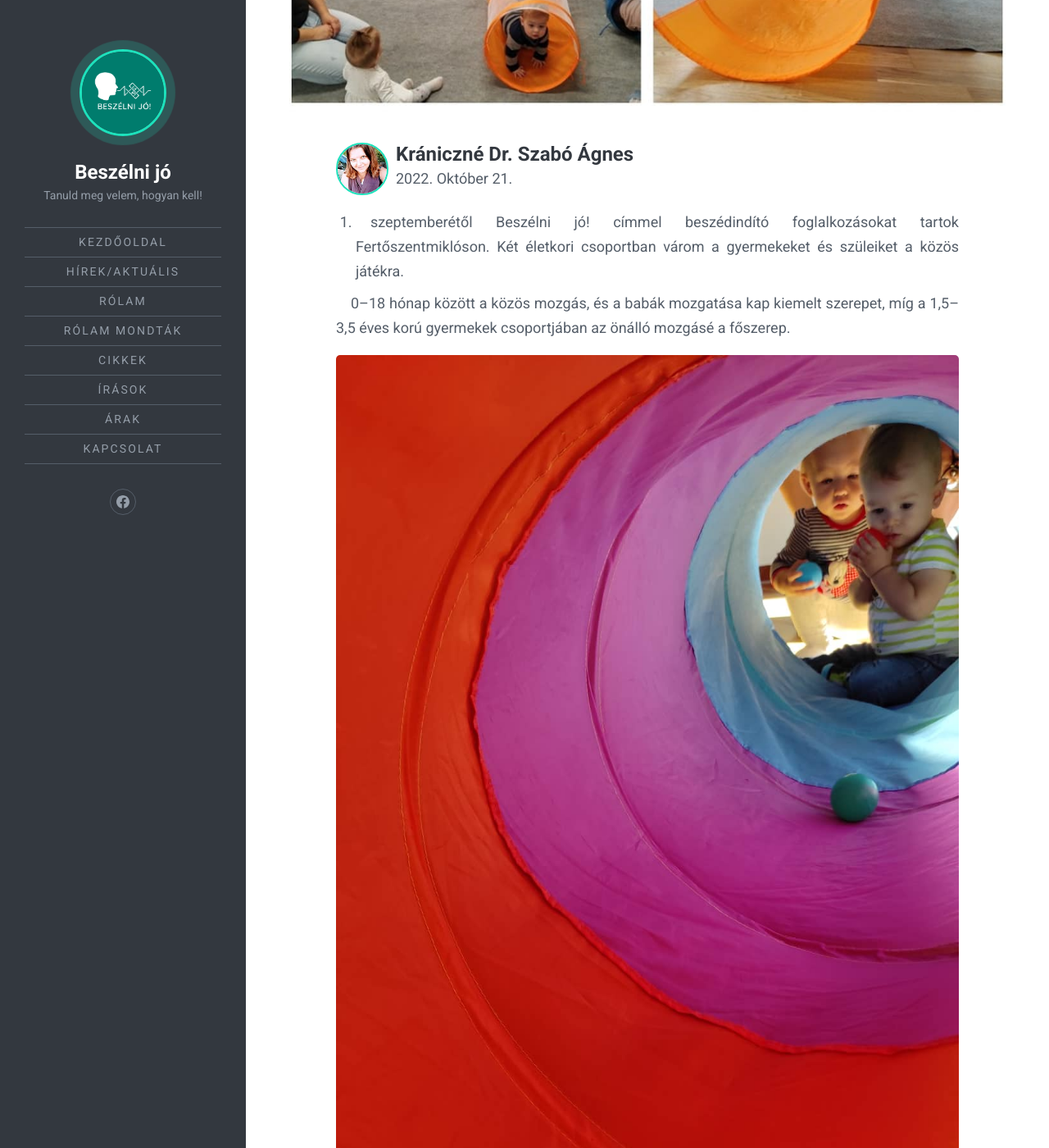
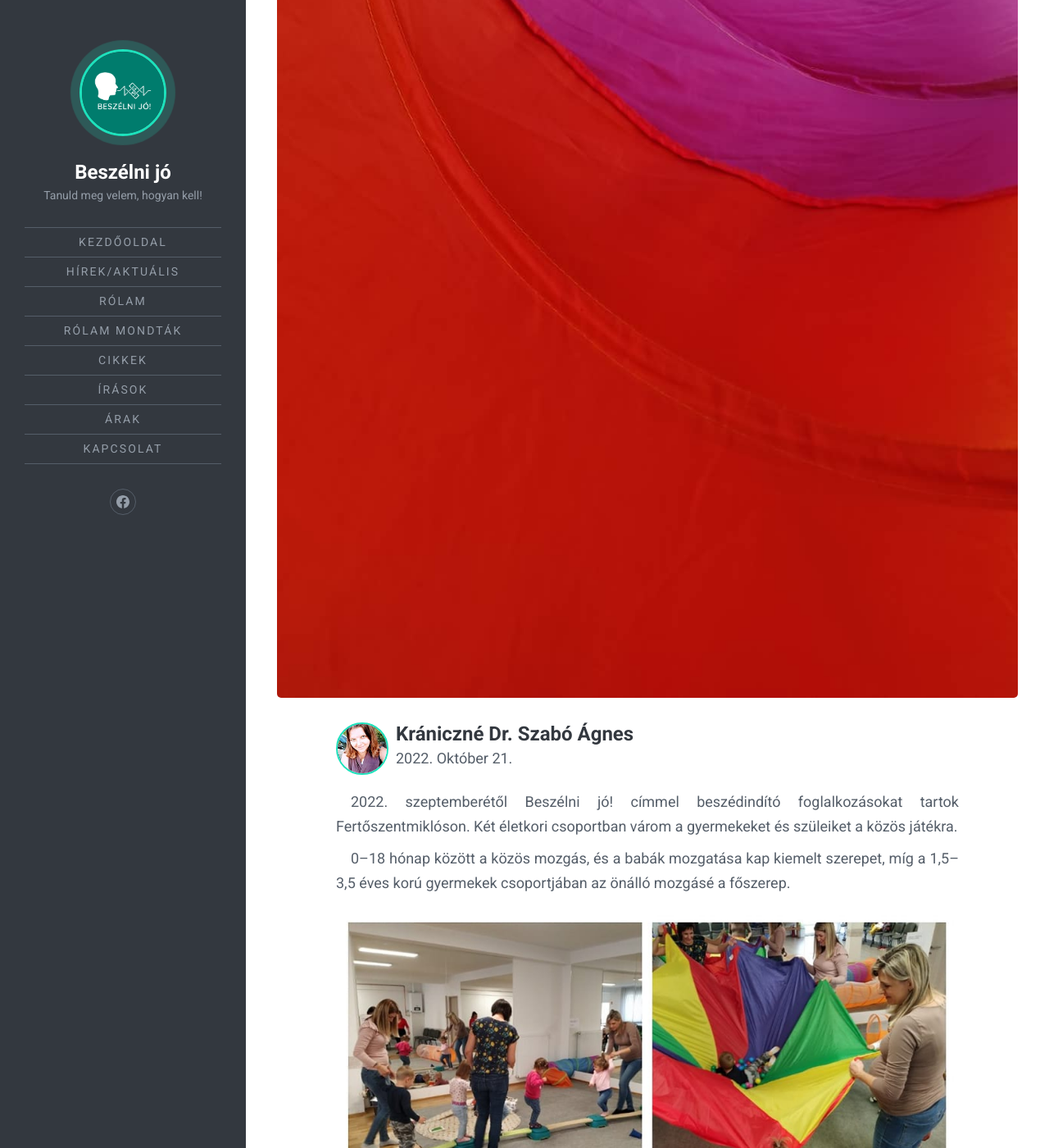
Before and after one commit to beszelnijo/beszelnijo.github.io, a Jekyll site: the page built from _posts/2022-10-21-Beszelni-jo-foglalkozasok.md, in a window 1280 px wide and 1400 px high, scrolled down 928 px. Shown: the whole window at 82% size. Built offline with Jekyll 4.4.1, drawn with Linux system fonts in a browser that asks for light colours; comment, search, counter and statistics services are not loaded.

Commit message:
rename images & fix year number

```diff
--- a/_posts/2022-10-21-Beszelni-jo-foglalkozasok.md
+++ b/_posts/2022-10-21-Beszelni-jo-foglalkozasok.md
@@ -2,35 +2,41 @@
 layout: post
 title: Beszélni jó! foglalkozások
 description: 2022. szeptemberétől Beszélni jó! címmel beszédindító foglalkozásokat tartok Fertőszentmiklóson. Két életkori csoportban várom a gyermekeket és szüleiket a közös játékra.
-image: images/foglalkozas.jpg
+image: images/alagut.jpg
 excerpt: >-
   2022. szeptemberétől Beszélni jó! címmel beszédindító foglalkozásokat tartok Fertőszentmiklóson. Két életkori csoportban várom a gyermekeket és szüleiket a közös játékra.
 date: '2022-10-21'
-thumb_img_path: images/foglalkozas.jpg
-thumb_img_alt: Foglalkozás
-content_img_path: images/foglalkozas.jpg
-content_img_alt: Foglalkozás
+thumb_img_path: images/alagut.jpg
+thumb_img_alt: Alagút
+content_img_path: images/alagut.jpg
+content_img_alt: Alagút
 ---
-2022. szeptemberétől Beszélni jó! címmel beszédindító foglalkozásokat tartok Fertőszentmiklóson. Két életkori csoportban várom a gyermekeket és szüleiket a közös játékra.
+2022\. szeptemberétől Beszélni jó! címmel beszédindító foglalkozásokat tartok Fertőszentmiklóson. Két életkori csoportban várom a gyermekeket és szüleiket a közös játékra.
 {: .bekezdes}
 0–18 hónap között a közös mozgás, és a babák mozgatása kap kiemelt szerepet, míg a 1,5–3,5 éves korú gyermekek csoportjában az önálló mozgásé a főszerep.
 {: .bekezdes}
-![Alagut](/images/alagut.jpg){: .kep}
+![Alagut](/images/foglalkozas.jpg)
+{: .kep}
 A foglalkozások mindig egy közös mesével vagy verssel kezdődnek, amit én olvasok fel valamilyen szép, színes könyvből. Ez a szülőket és a gyermekeket is megérkezteti a foglalkozásra, valamint ötleteket ad a szülőknek, hogy otthon milyen olvasmányokat érdemes az adott életkorban elővenni.
 {: .bekezdes}
-![Csoport](/images/foglalkozas.jpg){: .kep}
+![Csoport](/images/konyvek_2.jpg)
+{: .kep}
 A mese, vers után egy körtánc következik. A kisebb gyermekek a szülők ölében, a nagyobbak önállóan vesznek részt a közös éneklésben, táncban.
 {: .bekezdes}
 A földön ülve mondókák segítségével mozgatjuk át a babákat, totyogókat, kisgyermekeket. Sokszor ismétlünk, hogy a kicsik megszokják, megszeressék ezt a tevékenységet. A mozgás/mozgatás és a beszéd/éneklés/mondókázás együttes alkalmazása nagyszerű fejlesztő hatással van. Egyszerű, mégis hatékonyan támogatja az idegrendszer érését.
 {: .bekezdes}
-![Konyvek](/images/konyvek_2.jpg){: .kep}
+![Konyvek](/images/foglalkozas_3.jpg)
+{: .kep}
 A kisebbeket mi mozgatjuk, hintáztatjuk, lovacskáztatjuk, míg a nagyobbak különböző akadálypályákon bizonyíthatják rátermettségüket. Jó alkalom ez arra, hogy önállóságot tanuljanak, miközben fejleszti a szociális készségeket is, hiszen várni kell egymásra, figyelni kell a másik gyermekre is a feladatok elvégzése közben.
 {: .bekezdes}
-![Csoport](/images/csoport_2.jpg){: .kep}
-![Csoport](/images/csoport_3.jpg){: .kep}
+![Csoport](/images/foglalkozas_4.jpg)
+{: .kep}
+![Csoport](/images/foglalkozas_5.jpg)
+{: .kep}
 Időről időre hangszeres kísérettel is megszólal egy-egy jól ismert dal a foglalkozásokon.
 {: .bekezdes}
-![Csoport](/images/csoport_4.jpg){: .kep}
+![Csoport](/images/foglalkozas_6.jpg)
+{: .kep}
 Köszönöm a lányaimnak, hogy rugalmasságukkal hozzájárulnak ahhoz, hogy megvalósulhasson a Beszélni jó! Fertőszentmiklóson, hiszen ők is velem vannak minden alkalommal, és segítik a munkámat.
 {: .bekezdes}
 Szívesen tartunk bemutató foglalkozást Sopronban és környékén, keressetek minket bizalommal!
```
Also changed, not shown: images/foglalkozas_3.jpg (renamed from images/csoport_4.jpg), images/foglalkozas_4.jpg (renamed from images/csoport_2.jpg), images/foglalkozas_5.jpg (renamed from images/csoport_3.jpg), images/foglalkozas_6.jpg (added).
